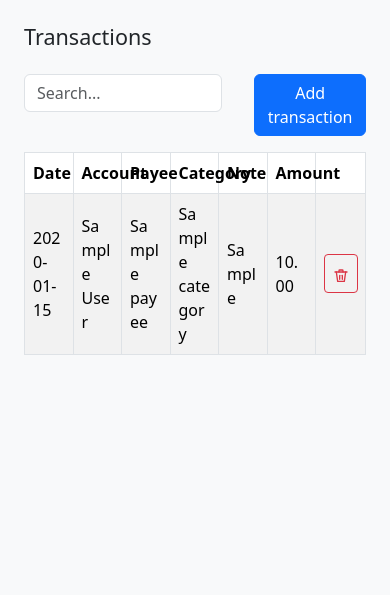
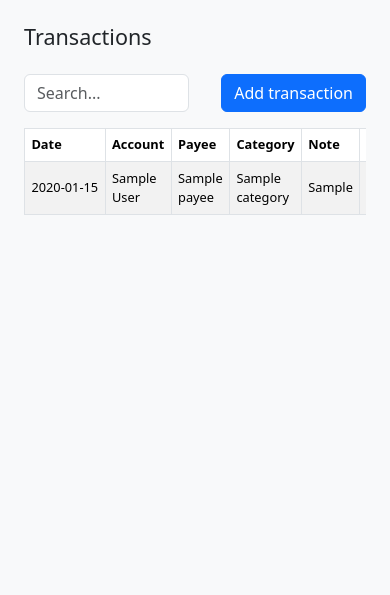
Before and after one commit to dawidkrysa/budget-project, a Flask app: page /transactions in a window 390 px wide. Shown: the top 595 px of the page. Run offline with Flask 3, Linux system fonts and the light colour scheme; tables that the repository leaves empty hold one stand-in row (values such as "Sample post"); some libraries are stand-ins or nearby versions.

Commit message:
Fix table size for smaller device e.g. smartphone

```diff
--- /dev/null
+++ b/Python/static/css/transactions.css
@@ -0,0 +1,16 @@
+@media (max-width: 768px) {
+    table#transactions, table#transactions th, table#transactions td {
+        font-size: 0.9rem;
+        padding: 0.5rem;
+    }
+}
+@media (max-width: 576px) {
+    table#transactions, table#transactions th, table#transactions td {
+        font-size: 0.8rem;
+        padding: 0.4rem;
+    }
+    table#transactions td button svg {
+        width: 16px;
+        height: 16px;
+    }
+}
--- a/Python/templates/transactions.html
+++ b/Python/templates/transactions.html
@@ -3,7 +3,7 @@
 {% block title %}Transactions{% endblock %}
 
 {% block content %}
-
+<link href="{{ url_for('static', filename='css/transactions.css') }}" rel="stylesheet"/>
 <h1 class="h4 mb-4">Transactions</h1>
 <div class="d-flex gap-3 justify-content-between mb-3">
     <div id="searchBox" class="me-3 flex-grow-1">
@@ -16,7 +16,7 @@
 
     </div>
     <div id="buttonBox">
-        <button id="addTransactionButton" type="button" class="btn btn-primary" data-bs-toggle="modal"
+        <button id="addTransactionButton" type="button" class="btn btn-primary text-nowrap" data-bs-toggle="modal"
                 data-bs-target="#transactionModal">Add transaction
         </button>
     </div>
@@ -53,26 +53,42 @@
 </div>
 
 <div class="table-responsive">
-    <table id="transactions" class="table table-striped table-hover table-bordered align-middle"
-           style="table-layout: fixed; width: 100%;">
-        <thead class="table-responsive" style="width:60px;word-wrap: break-word; white-space: normal;">
+    <table id="transactions" class="table table-striped table-hover table-bordered align-middle">
+        <thead>
         <tr>
             {% for header in transaction_headings %}
-            <th scope="col" data-index="{{ loop.index0 }}">{{ header }}
+            <th scope="col" class="text-wrap text-left" style="width:auto;" data-index="{{ loop.index0 }}">{{ header }}
                 {% include "icons/chevron.html" %}
             </th>
             {% endfor %}
-            <th scope="col" style="width: 50px; text-align: center;"></th>
+            <th scope="col" class="text-left" style="width: 6rem;"></th>
         </tr>
         </thead>
         <tbody>
         {% for row, id in transaction_data %}
         <tr>
             {% for cell in row %}
-            <td style="width:60px;word-wrap: break-word; white-space: normal;">{{ cell }}</td>
+            <td
+                    class="text-left {% if loop.index0 == 0 %}no-wrap{% else %}text-wrap{% endif %}"
+            >{{ cell }}
+            </td>
             {% endfor %}
-            <td class="text-end pe-3" style="width:60px;word-wrap: break-word; white-space: normal;" >
-                <form action="{{ url_for('web.delete_transaction_web', transaction_id=id) }}" style="display:inline;">
+            <td class="text-end pe-3" style="width: 6rem;">
+                <div class="d-flex align-items-center justify-content-end gap-2">
+                    <form action="{{ url_for('web.transaction_web', transaction_id=id) }}" method="POST"
+                          class="m-0">
+                        <input type="hidden" name="_method" value="PUT">
+                        <button type="submit" class="btn btn-sm btn-outline-primary p-2"
+                                data-bs-toggle="tooltip" title="Edit transaction"
+                                style="transition: transform 0.2s;"
+                                onmouseover="this.style.transform='scale(1.2)'"
+                                onmouseout="this.style.transform='scale(1)'">
+                            {% include "icons/edit.html" %}
+                        </button>
+                    </form>
+                    <form action="{{ url_for('web.transaction_web', transaction_id=id) }}" method="POST"
+                          class="delete-form m-0">
+                        <input type="hidden" name="_method" value="DELETE">
                         <button type="submit" class="btn btn-sm btn-outline-danger p-2"
                                 data-bs-toggle="tooltip" title="Delete transaction"
                                 style="transition: transform 0.2s;"
@@ -81,12 +97,32 @@
                             {% include "icons/trash.html" %}
                         </button>
                     </form>
+                </div>
             </td>
         </tr>
         {% endfor %}
         </tbody>
     </table>
+</div>
 
+<!-- Confirmation Modal -->
+<div class="modal fade" id="confirmDeleteModal" tabindex="-1" aria-labelledby="confirmDeleteLabel" aria-hidden="true">
+    <div class="modal-dialog modal-dialog-centered">
+        <div class="modal-content">
+            <div class="modal-header">
+                <h5 class="modal-title" id="confirmDeleteLabel">Confirm Delete</h5>
+                <button type="button" class="btn-close" data-bs-dismiss="modal" aria-label="Close"></button>
             </div>
+            <div class="modal-body">
+                Are you sure you want to delete this transaction?
+            </div>
+            <div class="modal-footer">
+                <button type="button" class="btn btn-secondary" data-bs-dismiss="modal">Cancel</button>
+                <button type="button" id="confirmDeleteBtn" class="btn btn-danger">Delete</button>
+            </div>
+        </div>
+    </div>
+</div>
+
 <script src="../static/js/transactions.js"></script>
 {% endblock %}
```
Lines whose indentation alone changed are shown as unchanged.
